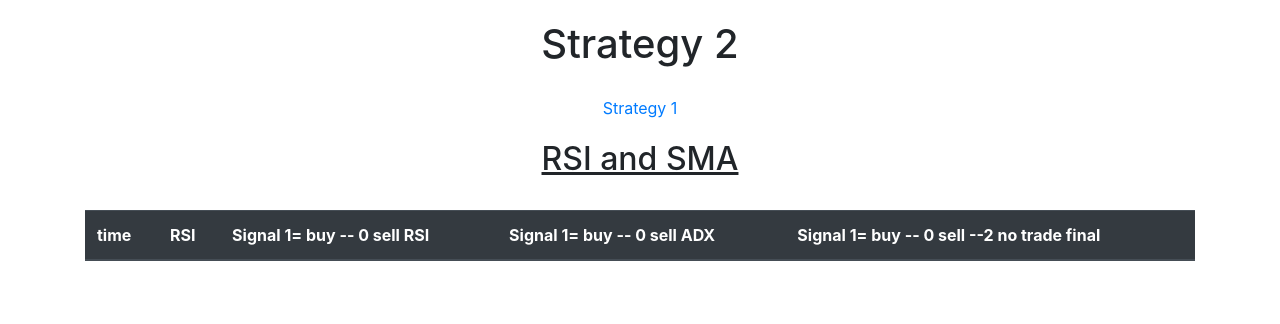
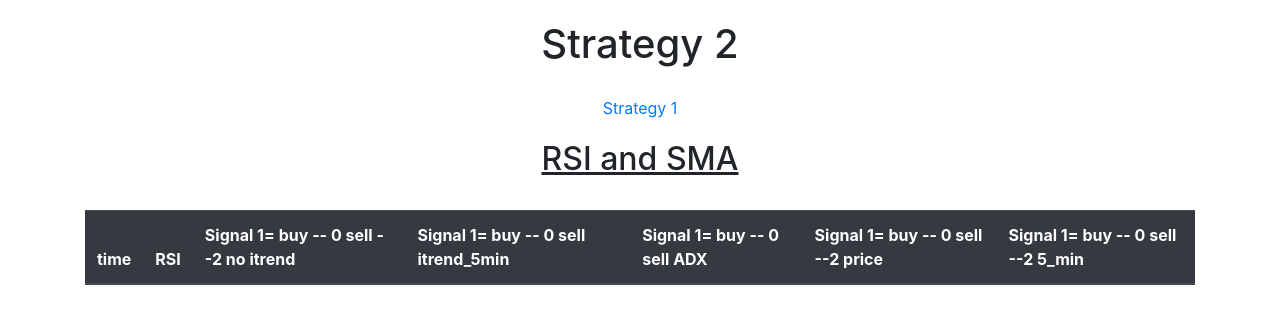
Before and after one commit to JAgrit20/Auto_trender, a Django app: template counter/templates/counter/15min_ind.html in a window 1280 px wide. Shown: the top 324 px of the page. Run offline with Django 3.2, Linux system fonts and the light colour scheme; the template is opened without the code that fills it: values that come from a table or form of the project are taken from there, others are empty; data comes from the database, SQL or seed files in the repository; both versions use the stored data as it was after the commit; some libraries are stand-ins or nearby versions.

Commit message:
5min_itrend_added

```diff
--- a/api/urls.py
+++ b/api/urls.py
@@ -6,12 +6,12 @@ urlpatterns = [
 	path('task-list/', views.taskList, name="task-list"),
 	path('task-detail/<str:pk>/', views.taskDetail, name="task-detail"),
 	path('task-create/', views.taskCreate_data, name="task-create"),
+	path('task-create_5min/', views.taskCreate_data_5min, name="task-create_5min"),
 	path('task-create_rsi/', views.taskCreate_RSI, name="task-create_rsi"),
 	path('task-create_adx/', views.taskCreate_adx, name="task-create_adx"),
 	path('task-create_nifty/', views.Nifty_Create, name="task-create_nifty"),
 	path('task-update_nifty/', views.Nifty_Update, name="task-update_nifty"),
 	path('task-update_nifty_exit/', views.Nifty_Create_exit, name="task-update_nifty_exit"),
-
 	path('task-update/<str:pk>/', views.taskUpdate, name="task-update"),
 	path('task-delete/<str:pk>/', views.taskDelete, name="task-delete"),
 ]
--- a/counter/models.py
+++ b/counter/models.py
@@ -57,12 +57,8 @@ class BTC_Data(models.Model):
     Analysis = models.TextField(blank=True)
     signal = models.BigIntegerField(blank=True,null=True)
     signal_adx = models.BigIntegerField(blank=True,null=True)
-    # cond1_buy = models.TextField(blank=True)
-    # cond2_buy = models.TextField(blank=True)
-    # cond3_buy = models.TextField(blank=True)
-    # cond4_sell= models.TextField(blank=True)
-    # cond5_sell = models.TextField(blank=True)
-    # cond6_sell = models.TextField(blank=True)
+    signal_5min = models.BigIntegerField(blank=True,null=True)
+    price_5min = models.BigIntegerField(blank=True,null=True)
     price = models.BigIntegerField(blank=True)
 
 class Nifty_Data(models.Model):
--- a/counter/templates/counter/15min_ind.html
+++ b/counter/templates/counter/15min_ind.html
@@ -71,27 +71,12 @@
       <tr>
         <th>time</th>
         <th>RSI</th>
-        <!-- <th>SMA_2_min</th>
-          <th>SMA_3_min</th>
-          <th>SMA_4_min</th>
-          <th>SMA_5_min</th>
-          <th>SMA_6_min</th> -->
-          <!-- <th>SMA_14_min</th> -->
-          <!-- <th>decsion 1 = buy -- 0 sell</th> -->
-          <!-- <th>Analysis</th> -->
-          <th>Signal 1= buy -- 0 sell RSI</th>
+        <th>Signal 1= buy -- 0 sell --2 no itrend</th>
+          <th>Signal 1= buy -- 0 sell itrend_5min</th>
           <th>Signal 1= buy -- 0 sell ADX</th>
-          <th>Signal 1= buy -- 0 sell --2 no trade final</th>
-        <!-- <th>SMA_8_min</th>
-        <th>SMA_9_min</th>
-        <th>SMA_10_min</th>
-        <th>SMA_11_min</th>
-        <th>SMA_12_min</th>
-        <th>SMA_13_min</th> -->
-        <!-- <th>SMA_14_min</th>
-        <th>SMA_15_min</th>
-        <th>SMA_16_min</th>
-        <th>SMA_17_min</th> -->
+          <th>Signal 1= buy -- 0 sell --2  price </th>
+          <th>Signal 1= buy -- 0 sell --2 5_min </th>
+
       </tr>
     </thead>
     <tbody>
@@ -100,18 +85,14 @@
     {% for i in d reversed %}
     <!-- {{i}} -->
       <tr>
+
         <td>{{i.time}}</td>
         <td>{{i.RSI}}</td>
-        <!-- <td>{{i.SMA_2}}</td>
-          <td>{{i.SMA_3}}</td>
-          <td>{{i.SMA_4}}</td>
-          <td>{{i.SMA_5}}</td>
-          <td>{{i.SMA_6}}</td> -->
-          <!-- <td>{{i.SMA_7}}</td> -->
-          <!-- <td>{{i.price}}</td> -->
-          <td>{{i.signal}}</td>
+        <td>{{i.signal}}</td>
+          <td>{{i.signal_5min}}</td>
           <td>{{i.signal_adx}}</td>
           <td>{{i.price}}</td>
+          <td>{{i.price_5min}}</td>
 
       </tr>
     {% endfor %}
--- a/counter/urls.py
+++ b/counter/urls.py
@@ -6,6 +6,7 @@ urlpatterns = [
         path('', views.index, name='index'),
         path('s2', views.strategy_2, name='strategy_2'),
         path('check', views.Check, name='check'),
+        path('check_5min', views.check_5min, name='check_5min'),
         path('check_both', views.Check_both, name='check'),
         # path('check_adx', views.check_adx, name='check_adx'),
         path('api/', include('api.urls')),
--- a/jobs/jobs.py
+++ b/jobs/jobs.py
@@ -366,6 +366,7 @@ def getting_btc_data():
 		field_name_rsi = 'RSI'
 		field_name_sma = 'SMA'
 		field_name_adx = 'signal_adx'
+		field_name_signal_5min= 'signal_5min'
 
 		obj = BTC_Data.objects.last()
 		# print("obj", obj)
@@ -374,8 +375,9 @@ def getting_btc_data():
 		field_value_rsi = getattr(obj, field_name_rsi)
 		field_value_sma = getattr(obj, field_name_sma)
 		field_value_adx = getattr(obj, field_name_adx)
+		field_value_5min = getattr(obj, field_name_signal_5min)
 
-		pcr_data_entry = BTC_Data(time=dtobj_indiaa, RSI=field_value_rsi,SMA=field_value_sma,price=field_value_price, signal=field_value_signal,signal_adx = field_value_adx)
+		pcr_data_entry = BTC_Data(time=dtobj_indiaa, RSI=field_value_rsi,SMA=field_value_sma,price=field_value_price, signal=field_value_signal,signal_adx = field_value_adx,signal_5min = field_value_5min)
 
 		ans = pcr_data_entry.save()
 		print("saving data")
```
Also changed, not shown: api/views.py (+18 -0 lines), counter/views.py (+44 -0 lines), counter/migrations/0011_btc_data_signal_5min.py (added), counter/migrations/0012_btc_data_price_5min.py (added), db.sqlite3.
